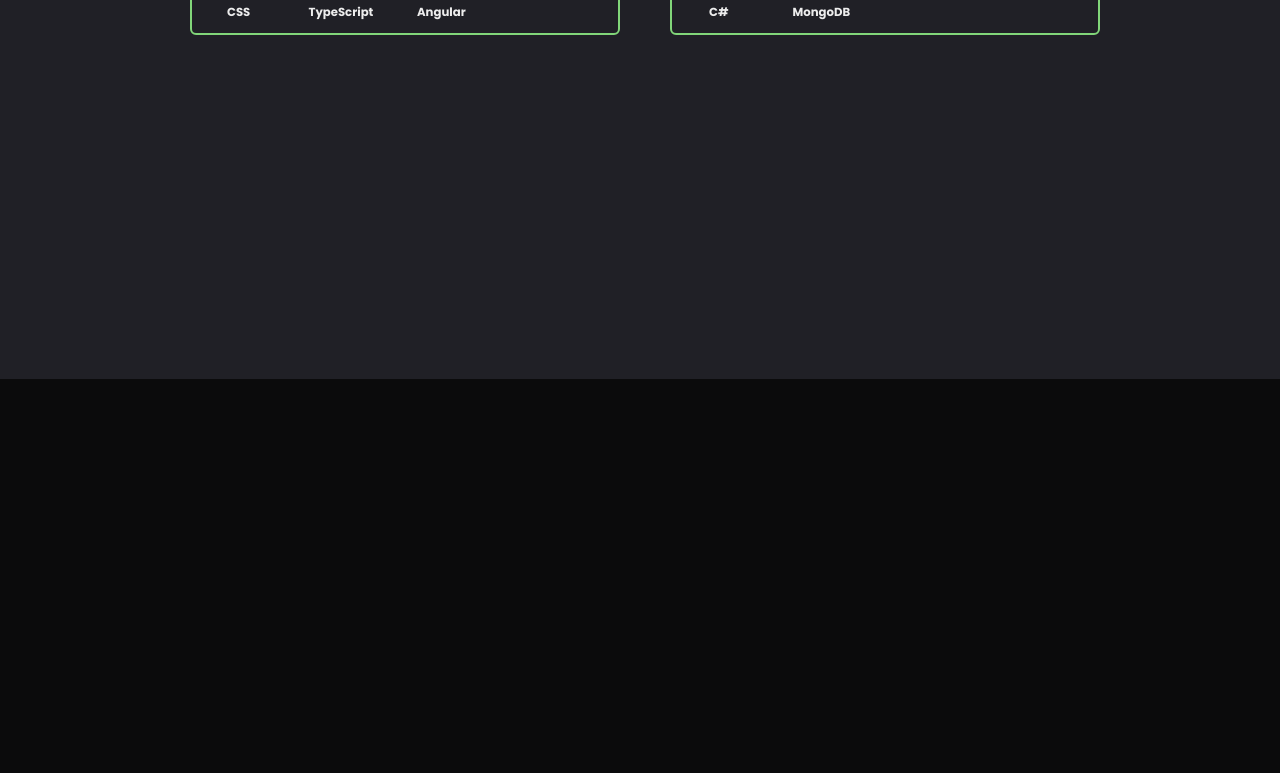
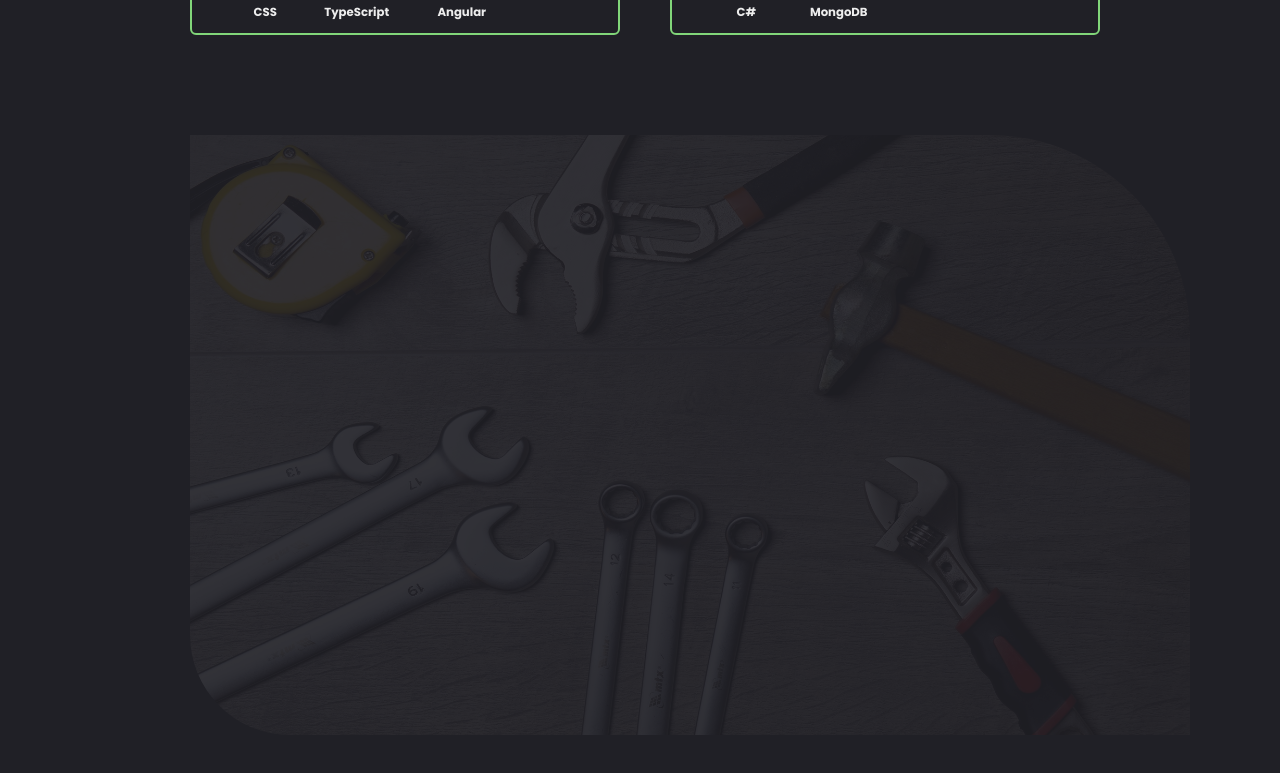
Before and after one commit to Deniscley/Professional.Portfolio.Web, a Next.js app: page /habilidades in a window 1280 px wide. Shown: the part 471-1244 px from the top of the page. Before the commit the page ends 850 px from the top, so only its background shows below. Built offline with nearby package versions, Linux system fonts and the light colour scheme.

Commit message:
feat: style improvements

```diff
--- a/src/components/template/education/education-template.css
+++ b/src/components/template/education/education-template.css
@@ -10,6 +10,7 @@
 .education__img {
   margin-top: 10rem;
   opacity: 0.08;
+  /* filter: blur(0.2rem); */
 }
 
 .education__img img {
--- a/src/components/template/main-home/main-home.tsx
+++ b/src/components/template/main-home/main-home.tsx
@@ -22,7 +22,7 @@ export default function MainHome() {
               <div className="home__btn-box">
                 <a href="" className="btn">
                   <AiOutlineDownload />
-                  Download CV
+                  <div>Download CV</div>
                 </a>
               </div>
 
@@ -46,12 +46,11 @@ export default function MainHome() {
                 src="/images/deniscley_foto2-home.jpg"
                 alt="Main Home Image"
                 width={540}
-                height={600}
+                height={595}
               />
             </div>
           </div>
         </div>
-        <div className="home__img-hover" />
       </section>
       <script></script>
     </>
--- a/src/components/template/skills/skills-template.css
+++ b/src/components/template/skills/skills-template.css
@@ -1,6 +1,7 @@
 .skills {
   padding: 5rem 18rem 5rem 19rem;
   background: var(--second-color);
+  text-align: center;
 }
 
 .skills .skills__row {
@@ -55,3 +56,13 @@
 .skills__box .skills__content:hover::before {
   width: 100%;
 }
+
+.skills__images-tools {
+  margin-top: 10rem;
+  opacity: 0.08;
+  /* filter: blur(0.2rem); */
+}
+
+.skills__images-tools img {
+  border-radius: 0 20rem 0 10rem;
+}
--- a/src/components/template/skills/skills-template.tsx
+++ b/src/components/template/skills/skills-template.tsx
@@ -150,6 +150,14 @@ export default function SkillsTemplate() {
           </div>
         </div>
       </div>
+      <div className="skills__images-tools">
+        <img
+          src="/images/ferramentas.jpg"
+          alt="Computer Image"
+          width={1000}
+          height={600}
+        />
+      </div>
     </section>
   );
 }
```
Also changed, not shown: src/components/template/main-home/main-home.css (+4 -15 lines), public/images/ferramentas.jpg (added).
